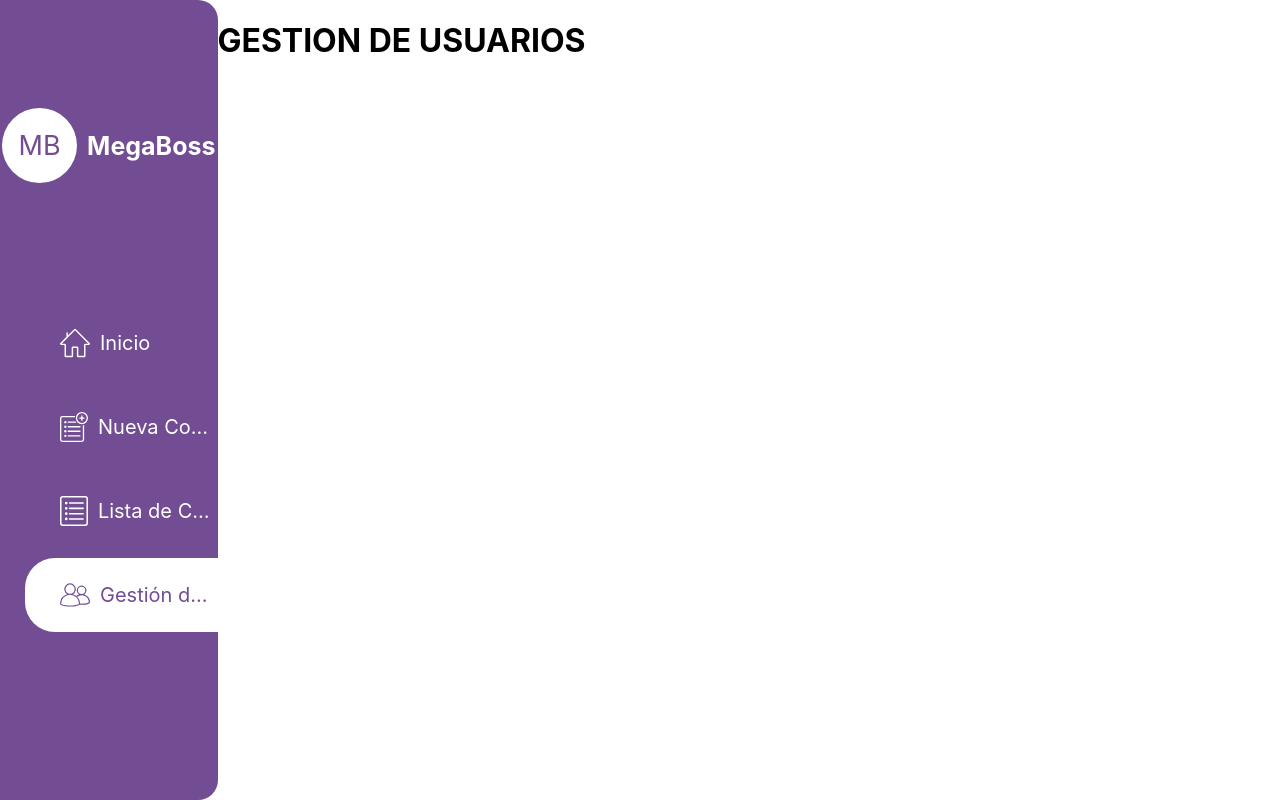
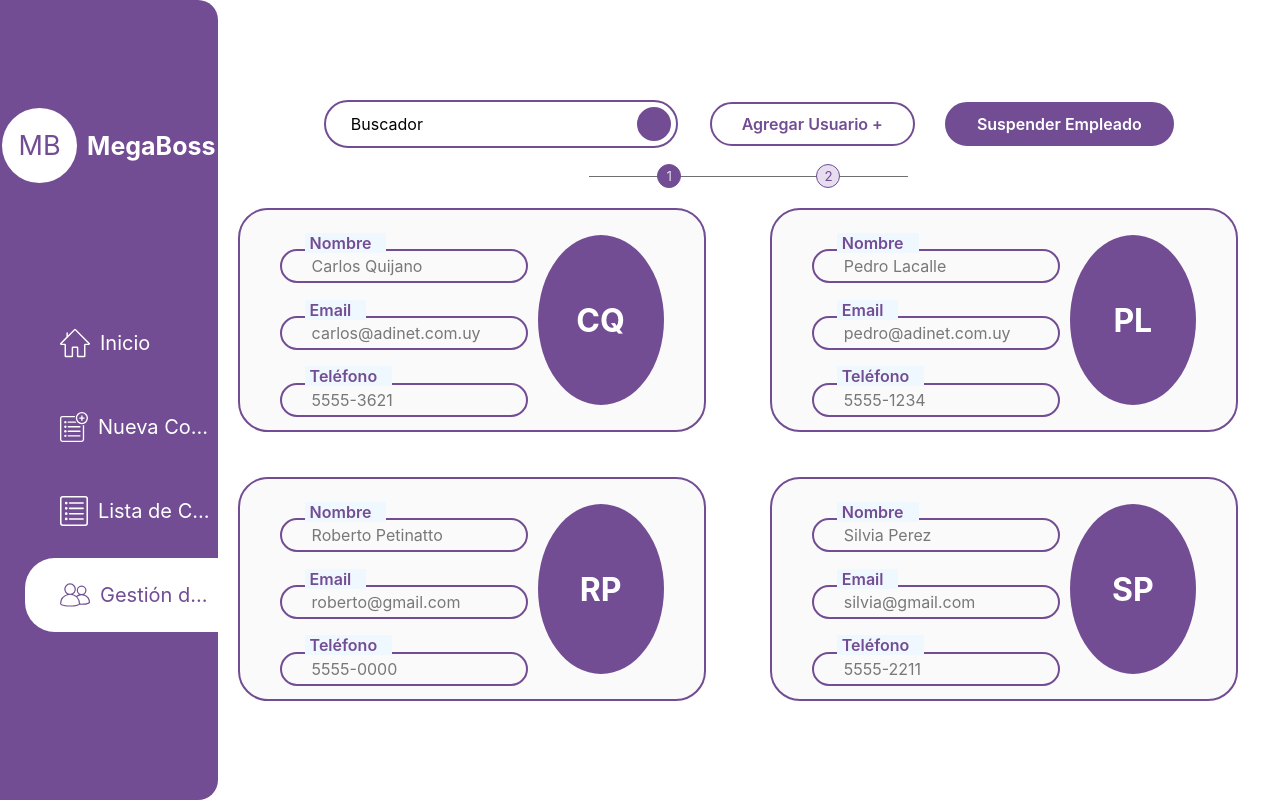
Before and after one commit to MegaShip-Admin/MegaShip-FrontEnd, a React (Vite) app: page /gestion_usuarios in a window 1280 px wide. Built offline with nearby package versions, Linux system fonts and the light colour scheme.

Commit message:
gestion de usuarios recoge info de users y muestra varias paginas

```diff
--- /dev/null
+++ b/src/components/User.jsx
@@ -0,0 +1,112 @@
+import styled from 'styled-components';
+import React, { useState, useEffect } from 'react';
+
+
+
+const UserBox = styled.div`
+  display: flex;
+  justify-content: center;
+  margin: 20px;
+  background-color: #FBFAFA;
+  border-radius: 30px;
+  height: 25vh;
+  width: 30vw;
+  min-height: 200px;
+  max-height: 300px;
+  border: solid 2px #724D93;
+  padding: 10px 40px;
+`;
+
+const UserInfo = styled.div`
+  display: flex;
+  flex-direction: column;
+  justify-content: space-around;
+  align-content: start;
+  height: 100%;
+  width:60%;
+`;
+
+const TextField = styled.div`
+  display: flex;
+  justify-content: start;
+  align-items: center;
+  border-radius: 30px;
+  height: fit-content;
+  width: 80%;
+  border: solid 2px #724D93;
+  padding: 5px 30px;
+  color: #787878;
+`;
+
+const SpamLabel = styled.div`
+  justify-content: space-between;
+  position: relative;
+  top: 10px;
+  left: 25px;
+  background-color: aliceblue;
+  font-weight: 600;
+  width: fit-content;
+  padding: 0 15px 0 5px;
+`;
+
+const ProfilePicArea = styled.div`
+  display: flex;
+  justify-content: center;
+  align-items: center;
+  height: 100%;
+  width: 40%;
+
+`;
+
+const UserPic = styled.div`
+  display: flex;
+  justify-content: center;
+  align-items: center;
+  border-radius: 50%;
+  margin-left: 18%;
+  background-color: #724D93;
+  height: 170px;
+  width: 170px;
+  color: #ffff;
+  font-size: xx-large;
+  font-weight: 700;
+
+`;
+
+
+const getCapitalLetters = (name) => {
+  let splitedName = name.split(' ');
+  let firstLetter = splitedName[0]?.charAt(0) || '';
+  let secondLetter = splitedName[1]?.charAt(0) || '';
+
+  return (firstLetter + secondLetter).toUpperCase();
+};
+
+export default function User(data) {
+
+  const [letters, setLetters] = useState('BB');
+  useEffect(() => {
+      if (data.name) {
+          setLetters(getCapitalLetters(data.name));
+      }
+  }, [data.name]);
+
+  return (
+    <>
+      <UserBox>
+        <UserInfo>
+          <SpamLabel>Nombre</SpamLabel>
+          <TextField>
+            {data.name}</TextField>
+          <SpamLabel>Email</SpamLabel>
+          <TextField>{data.email}</TextField>
+          <SpamLabel>Teléfono</SpamLabel>
+          <TextField>{data.phone}</TextField>
+        </UserInfo>
+        <ProfilePicArea>
+          <UserPic>{letters}</UserPic>
+        </ProfilePicArea>
+      </UserBox>
+    </>
+  )
+}
--- /dev/null
+++ b/src/components/UserGroup.jsx
@@ -0,0 +1,105 @@
+import React, { useState, useEffect } from 'react';
+import User from './User';
+import styled from 'styled-components';
+import Users from '../users.json';
+
+const UsersGroup = styled.div`
+  display: grid;
+  grid-template-columns: 1fr 1fr;
+  align-items: start;
+  gap: 2px;
+  grid-row-gap: 5px;
+  height: 80vh;
+  width: ${(props) => (props.$collapsed ? '94vw' : '83vw')};
+  background-color: #ffffff;
+  color: #724D93;
+`;
+
+const SliderContainer = styled.div`
+  display: flex;
+  align-self: center;
+  justify-content: center;
+  align-items: center;
+  height: 10%;
+  width: 100%;
+`;
+
+const PagesSlider = styled.div`
+  display: flex;
+  justify-content: space-around;
+  align-items: center;
+  height: 1%;
+  width: 30%;
+  background-color: #6f6f6f;
+`;
+
+const PageActualNumber = styled.div`
+  display: flex;
+  justify-content: center;
+  align-items: center;
+  border-radius: 50%;
+  background-color: #724D93;
+  height: 10px;
+  width: 10px;
+  color: #ffff;
+  font-size: smaller;
+  padding: 6px;
+`;
+
+const PageNumber = styled.div`
+  display: flex;
+  justify-content: center;
+  align-items: center;
+  border-radius: 50%;
+  border: solid 1px #724D93;
+  height: 10px;
+  width: 10px;
+  background-color: ${(props) => (props.$actualPage === props.$i ? '#724D93' : '#e6ddee')};
+  color: ${(props) => (props.$actualPage === props.$i ? '#e6ddee' : '#724D93')};
+  font-size: smaller;
+  padding: 6px;
+`;
+
+function getPages(newArray) {
+  const numPages = Math.ceil(newArray.length / 4);
+  return numPages;
+}
+
+export default function UserGroup() {
+  const [usersData, setUsersData] = useState([]);
+  const [pages, setPages] = useState(0);
+  const [actualPage, setActualPage] = useState(1);
+
+  useEffect(() => {
+    setUsersData(Users);
+    setPages(getPages(Users));
+  }, []);
+
+  return (
+    <>
+      <SliderContainer>
+        <PagesSlider>
+          {[...Array(pages)].map((_, i) => (
+            <PageNumber
+              key={i}
+              $actualPage={actualPage}
+              $i={i + 1}
+              onClick={() => setActualPage(i + 1)}
+            >
+              {i + 1}
+            </PageNumber>
+          ))}
+        </PagesSlider>
+      </SliderContainer>
+      <UsersGroup>
+        {usersData && usersData.length > 0 ? (
+          usersData
+            .slice((actualPage - 1) * 4, actualPage * 4)
+            .map((u) => <User key={u.phone} {...u} />)
+        ) : (
+          'No hay usuarios'
+        )}
+      </UsersGroup>
+    </>
+  );
+}
--- a/src/pages/UserManagement.jsx
+++ b/src/pages/UserManagement.jsx
@@ -1,8 +1,122 @@
+import React, { useState, useEffect } from 'react';
+import styled from 'styled-components';
+import useStore from '../stores/store';
+import UserGroup from '../components/UserGroup'
+
+const Page = styled.div`
+  display: flex;
+  flex-direction: column;
+  justify-content: space-around;
+  width: ${(props) => (props.$collapsed ? '94vw' : '83vw')};
+  height: 100vh;
+`;
+
+const Container = styled.div`
+  display: flex;
+  flex-direction: column;
+  align-items: center;
+  height: 75vh;
+  width: ${(props) => (props.$collapsed ? '94vw' : '83vw')};
+
+`;
+
+
+const Controls = styled.div`
+  display: flex;
+  justify-content: space-between;
+  align-items: center;
+  height: 10%;
+  width: 80%;
+  margin-bottom: 2vh;
+`;
+
+const FunctionButtons = styled.div`
+  display: flex;
+  justify-content: end;
+  align-items: center;
+`;
+
+const AddUserBoton = styled.div`
+  display: flex;
+  justify-content: center;
+  align-items: center;
+  background-color: #ffffff;
+  border-radius: 30px;
+  border: solid 2px #724D93;
+  padding: 10px 30px;
+  color: #724D93;
+  font-weight: 600;
+  margin: 0px 30px 0 30px;
+`;
+
+const SuspendEmployee = styled.div`
+  display: flex;
+  justify-content: center;
+  align-items: center;
+  border: solid 2px #724D93;
+  background-color: #724D93;
+  border-radius: 30px;
+  padding: 10px 30px;
+  color: #ffffff;
+  font-weight: 600;
+`;
+
+const Finder = styled.div`
+  display: flex;
+  justify-content: space-between;
+  align-items: center;
+  border-radius: 30px;
+  min-width: 340px;
+  width: fit-content;
+  border: solid 2px #724D93;
+  padding: 5px;
+  spam {
+    margin-left: 20px;
+
+  }
+`;
+
+const Magnifier = styled.div`
+  display: flex;
+  justify-content: end;
+  align-items: center;
+  border-radius: 50px;
+  height: 30px;
+  width: 30px;
+  border: solid 2px #724D93;
+  background-color: #724D93;
+
+`;
+
+
 
 export default function UserManagement() {
+  const { headerCollapsed, expandHeader } = useStore();
+
+
   return (
     <>
-      <h1>GESTION DE USUARIOS</h1>
+      <Page $collapsed={headerCollapsed}>
+        <Container $collapsed={headerCollapsed}>
+          <Controls>
+            <div>
+              <Finder>
+                <spam>Buscador</spam>
+                <Magnifier />
+              </Finder>
+            </div>
+            <FunctionButtons>
+              <AddUserBoton>
+                <span>Agregar Usuario +</span>
+              </AddUserBoton>
+              <SuspendEmployee>
+                Suspender Empleado
+              </SuspendEmployee>
+            </FunctionButtons>
+          </Controls>
+          <UserGroup />
+        </Container>
+      </Page>
     </>
-  )
+  );
 }
--- a/src/stores/store.js
+++ b/src/stores/store.js
@@ -6,4 +6,5 @@ const useStore = create((set) => ({
   collapseHeader: () => set({ headerCollapsed: true }), // A method to collapse the header
 }));
 
+
 export default useStore;
--- /dev/null
+++ b/src/users.json
@@ -0,0 +1,37 @@
+[
+  {
+    "name": "Carlos Quijano",
+    "email": "carlos@adinet.com.uy",
+    "phone": "5555-3621"
+  },
+  {
+    "name": "Pedro Lacalle",
+    "email": "pedro@adinet.com.uy",
+    "phone": "5555-1234"
+  },
+  {
+    "name": "Roberto Petinatto",
+    "email": "roberto@gmail.com",
+    "phone": "5555-0000"
+  },
+  {
+    "name": "Silvia Perez",
+    "email": "silvia@gmail.com",
+    "phone": "5555-2211"
+  },
+  {
+    "name": "Silvia Perez",
+    "email": "silvia@gmail.com",
+    "phone": "5555-2211"
+  },
+  {
+    "name": "Silvia Perez",
+    "email": "silvia@gmail.com",
+    "phone": "5555-2211"
+  },
+  {
+    "name": "Silvia Perez",
+    "email": "silvia@gmail.com",
+    "phone": "5555-2211"
+  }
+]
```
